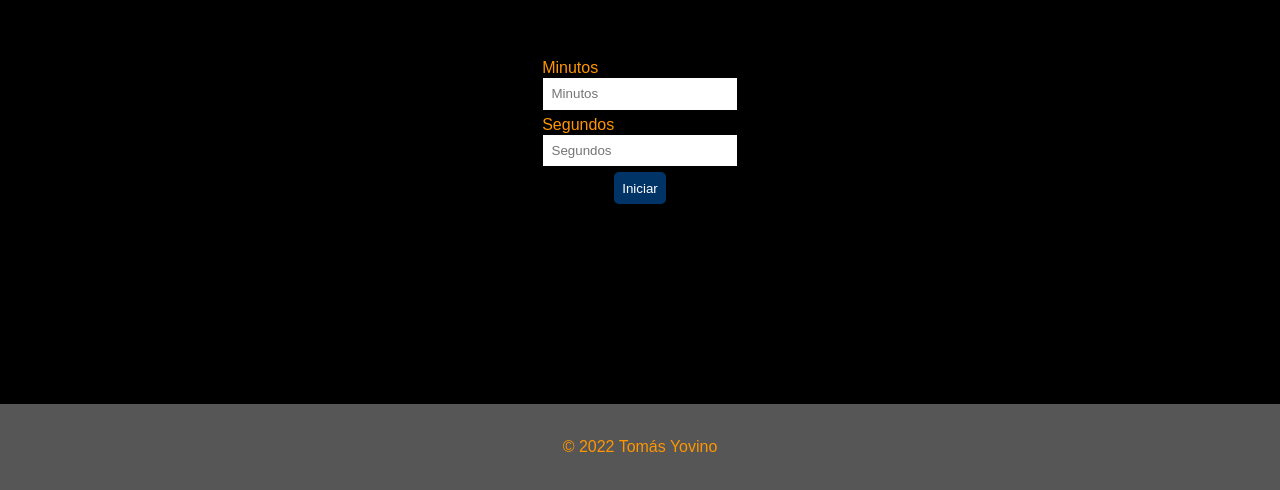
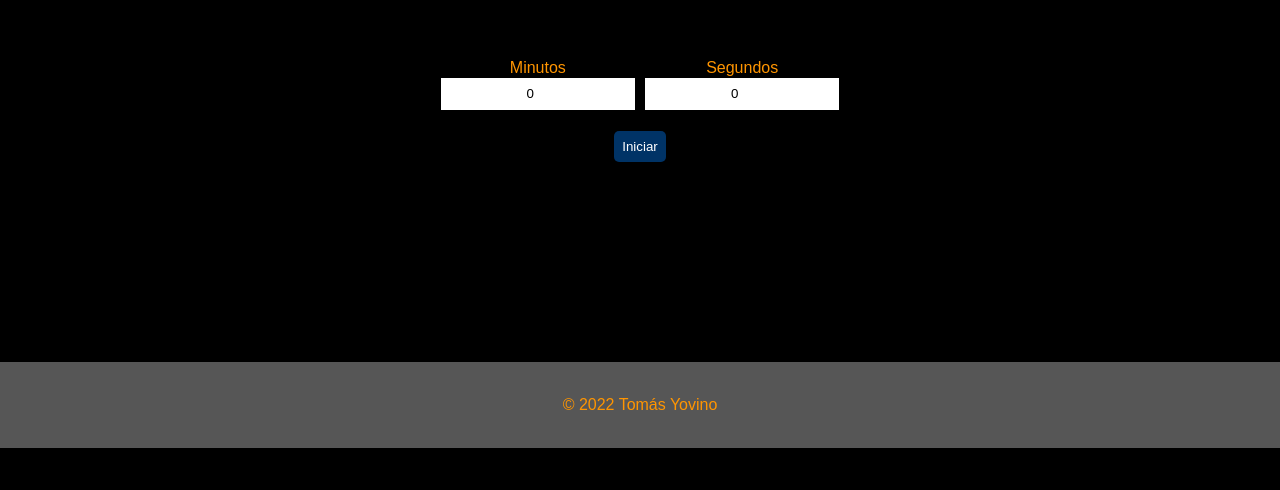
Before and after one commit to tomasyovino/Temporizador, a plain HTML site: page index.html in a window 1280 px wide. Shown: the part 453-943 px from the top of the page. After the commit the page ends 901 px from the top, so only its background shows below. Drawn offline with Linux system fonts and the light colour scheme.

Commit message:
El contenido de los inputs comienza en 0 por defecto y tampoco pueden introducirseles de forma natural números negativos. Mejoras al estilizado de la página.

```diff
--- a/CSS/styles.css
+++ b/CSS/styles.css
@@ -37,10 +37,31 @@
     padding: 1.25em 0;
 }
 
+.field{
+    display: flex;
+    justify-content: space-between;
+    width: 25em;
+    margin-bottom: 0.9375rem;
+}
+
+.field__control{
+    display: flex;
+    flex-direction: column;
+    justify-content: center;
+    align-items: center;
+}
+
 input[type="number"] {
     padding: 0.625em;
     border: solid 1px black;
     margin-bottom: 0.3125rem;
+    text-align: center;
+}
+
+.buttons{
+    display: flex;
+    justify-content: space-around;
+    width: 9.375em;
 }
 
 button{
@@ -50,6 +71,8 @@ button{
     padding: 0.625em;
     border-radius: 5px;
 }
+
+
 
 .footer{
     padding: 2.125em 0;
--- a/JS/main.js
+++ b/JS/main.js
@@ -95,6 +95,12 @@ const init = () => {
     showElement($btnStart);
     hideElement($btnPause);
     hideElement($btnStop);
+    if (Number.isNaN(($minutes.valueAsNumber))) {
+        $minutes.value = 0;
+    }
+    if (Number.isNaN(($seconds.valueAsNumber))) {
+        $seconds.value = 0;
+    }
 }
 
 $btnStart.onclick = () => {
--- a/index.html
+++ b/index.html
@@ -4,7 +4,7 @@
     <meta charset="UTF-8">
     <meta http-equiv="X-UA-Compatible" content="IE=edge">
     <meta name="viewport" content="width=device-width, initial-scale=1.0">
-    <title>Pomodoro</title>
+    <title>Temporizador</title>
     <link rel="stylesheet" href="./CSS/styles.css">
 </head>
 <body class="body">
@@ -15,18 +15,20 @@
     <section id="app">
         <h2 id="timeRemaining">00:00.0</h2>
         <div class="field" id="inputsContainer">
-            <label class="field__label">Minutos</label>
             <div class="field__control">
-                <input class="control__input" id="minutes" type="number" placeholder="Minutos">
+                <label class="control__label">Minutos</label>
+                <input class="control__input" id="minutes" type="number" min="0" pattern="^[0-9]+">
             </div>
-            <label class="field__label">Segundos</label>
             <div class="field__control">
-                <input class="control__input" id="seconds" type="number" placeholder="Segundos">
+                <label class="control__label">Segundos</label>
+                <input class="control__input" id="seconds" type="number" min="0" pattern="^[0-9]+">
             </div>
         </div>
-        <button id="btnStart" class="btn is-success">Iniciar</button>
-        <button id="btnPause" class="btn is-success">Pausar</button>
-        <button id="btnStop" class="btn is-success">Detener</button>
+        <div class="buttons">
+            <button id="btnStart" class="btn is-success">Iniciar</button>
+            <button id="btnPause" class="btn is-success">Pausar</button>
+            <button id="btnStop" class="btn is-success">Detener</button>
+        </div>
     </section>
 
     <footer class="footer">
```
